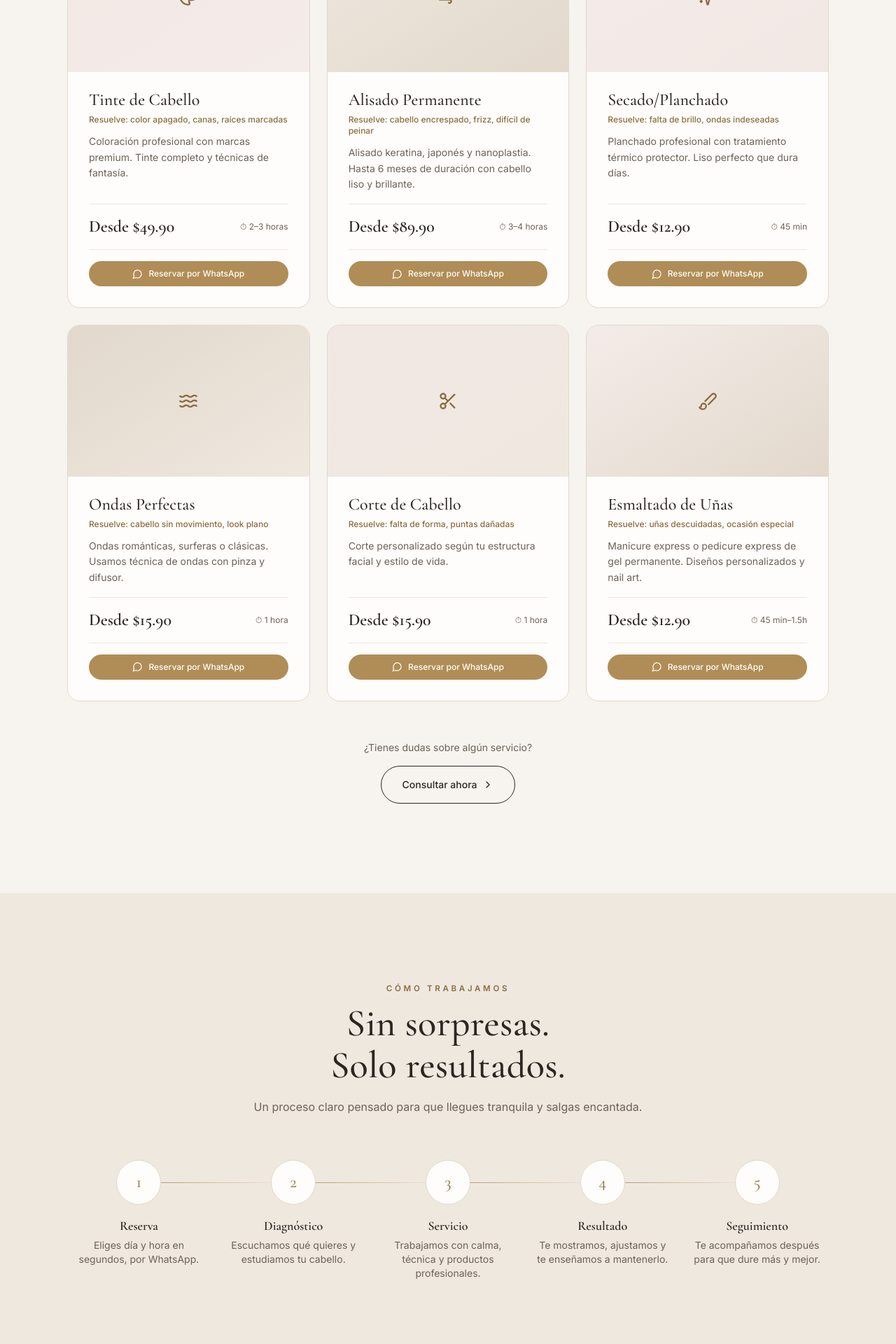
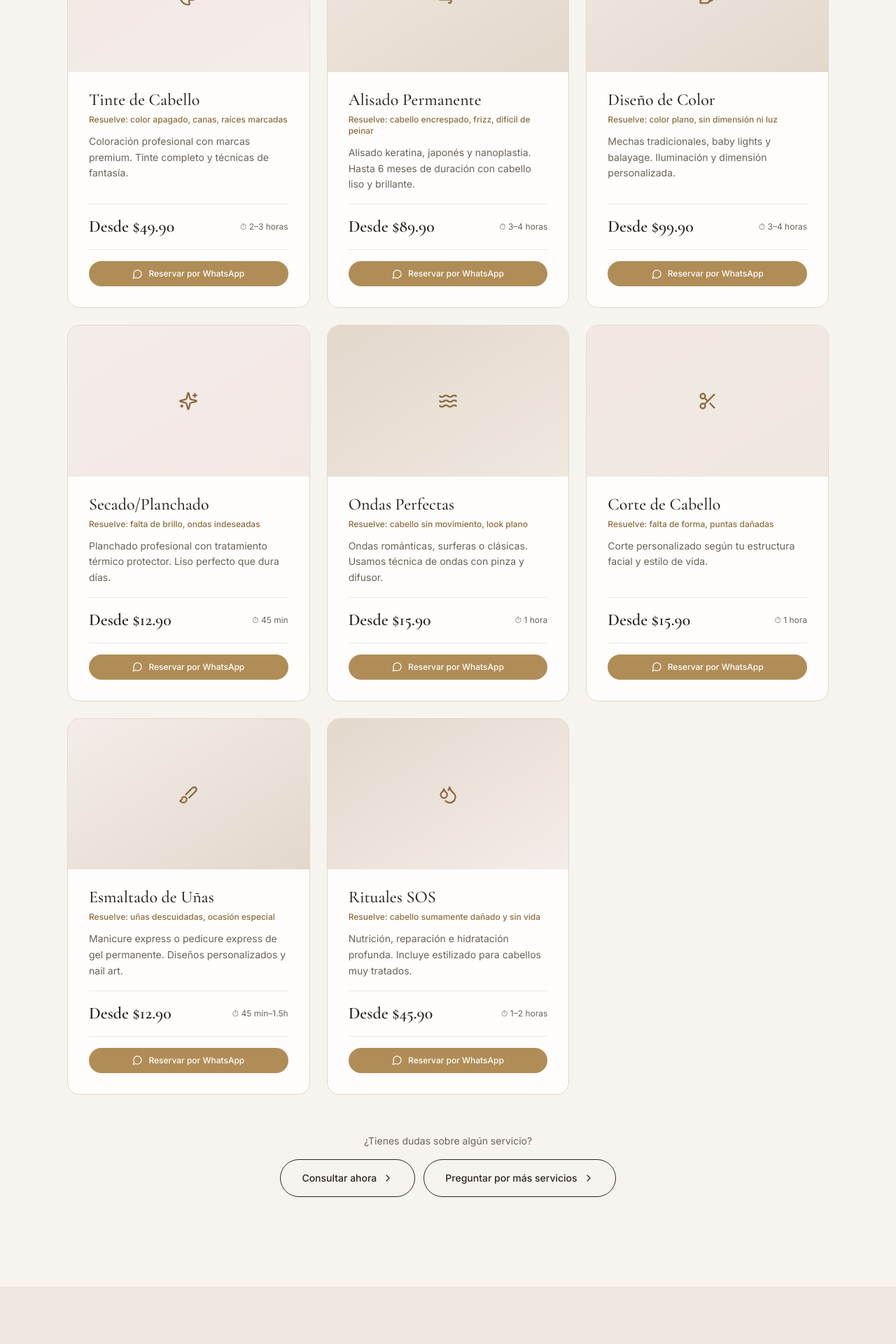
Before and after one commit to RafaelJared/beauty-salon, a Next.js app: page / in a window 1280 px wide. Shown: the part 2320-4240 px from the top of the page at 70% size. Built offline with nearby package versions, Linux system fonts and the light colour scheme; no server answers.

Commit message:
se agregaron servicios y boton de preguntar por mas servicios

```diff
--- a/components/sections/Services.tsx
+++ b/components/sections/Services.tsx
@@ -5,7 +5,7 @@ import { useInView } from "framer-motion";
 import { useRef } from "react";
 import {
   Scissors, Sparkles, Wind, Waves, Palette, Brush,
-  MessageCircle, ChevronRight,
+  Highlighter, Droplets, MessageCircle, ChevronRight,
 } from "lucide-react";
 
 const WA_NUMBER = process.env.NEXT_PUBLIC_WHATSAPP_NUMBER ?? "50369741855";
@@ -34,6 +34,18 @@ const services = [
     duration: "3–4 horas",
     popular: true,
     color: "from-bg-alt to-line",
+  },
+  {
+    id: 7,
+    icon: Highlighter,
+    name: "Diseño de Color",
+    solves: "Resuelve: color plano, sin dimensión ni luz",
+    description:
+      "Mechas tradicionales, baby lights y balayage. Iluminación y dimensión personalizada.",
+    price: "Desde $99.90",
+    duration: "3–4 horas",
+    popular: true,
+    color: "from-rose/25 to-line",
   },
   {
     id: 3,
@@ -82,6 +94,18 @@ const services = [
     duration: "45 min–1.5h",
     popular: false,
     color: "from-rose/20 to-line",
+  },
+  {
+    id: 8,
+    icon: Droplets,
+    name: "Rituales SOS",
+    solves: "Resuelve: cabello sumamente dañado y sin vida",
+    description:
+      "Nutrición, reparación e hidratación profunda. Incluye estilizado para cabellos muy tratados.",
+    price: "Desde $45.90",
+    duration: "1–2 horas",
+    popular: false,
+    color: "from-line to-rose/20",
   },
 ];
 
@@ -196,6 +220,7 @@ export default function Services() {
           <p className="font-body text-sm text-ink-soft mb-4">
             ¿Tienes dudas sobre algún servicio?
           </p>
+          <div className="flex flex-wrap items-center justify-center gap-3">
             <a
               href={`https://wa.me/${WA_NUMBER}?text=${encodeURIComponent("Hola! Quisiera más información sobre sus servicios 💅")}`}
               target="_blank"
@@ -204,6 +229,15 @@ export default function Services() {
             >
               Consultar ahora <ChevronRight size={16} />
             </a>
+            <a
+              href={`https://wa.me/${WA_NUMBER}?text=${encodeURIComponent("Hola! Me gustaría preguntar por más servicios que ofrecen ✨")}`}
+              target="_blank"
+              rel="noopener noreferrer"
+              className="btn-outline inline-flex items-center gap-2"
+            >
+              Preguntar por más servicios <ChevronRight size={16} />
+            </a>
+          </div>
         </motion.div>
       </div>
     </section>
```
Lines whose indentation alone changed are shown as unchanged.
